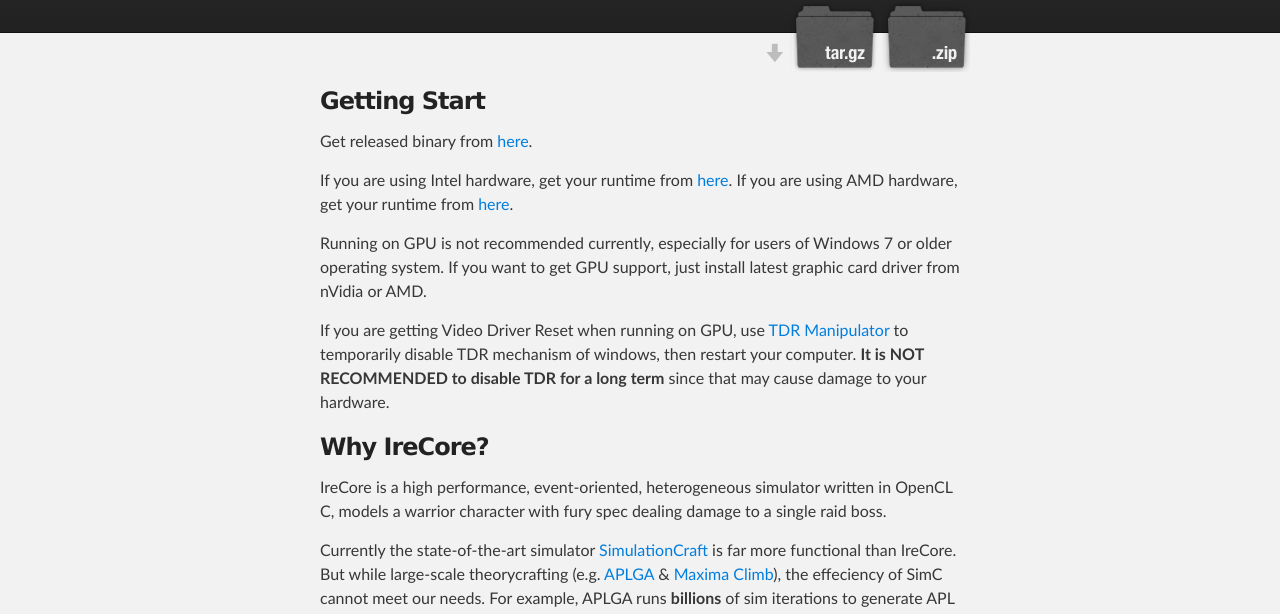
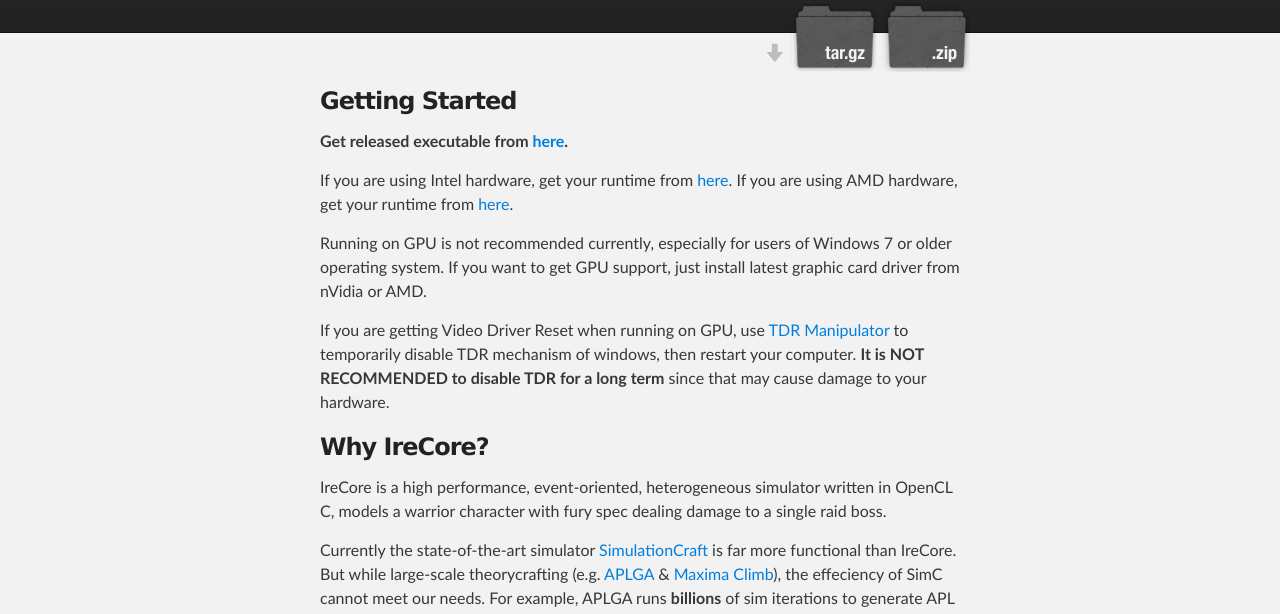
Before and after one commit to AeanSR/irecore, a plain HTML site: page index.html in a window 1280 px wide. Shown: the part 177-791 px from the top of the page. Drawn offline with Linux system fonts and the light colour scheme.

```diff
--- a/index.html
+++ b/index.html
@@ -32,9 +32,9 @@
     <div id="main_content_wrap" class="outer">
       <section id="main_content" class="inner">
         <h3>
-<a id="getting-start" class="anchor" href="#getting-start" aria-hidden="true"><span class="octicon octicon-link"></span></a>Getting Start</h3>
+<a id="getting-started" class="anchor" href="#getting-started" aria-hidden="true"><span class="octicon octicon-link"></span></a>Getting Started</h3>
 
-<p>Get released binary from <a href="https://github.com/AeanSR/irecore/releases/latest">here</a>.</p>
+<p><strong>Get released executable from <a href="https://github.com/AeanSR/irecore/releases/latest">here</a>.</strong></p>
 
 <p>If you are using Intel hardware, get your runtime from <a href="https://software.intel.com/en-us/articles/opencl-drivers">here</a>. If you are using AMD hardware, get your runtime from <a href="http://developer.amd.com/tools-and-sdks/opencl-zone/amd-accelerated-parallel-processing-app-sdk/">here</a>.</p>
 
```
Also changed, not shown: params.json (+1 -1 lines).
